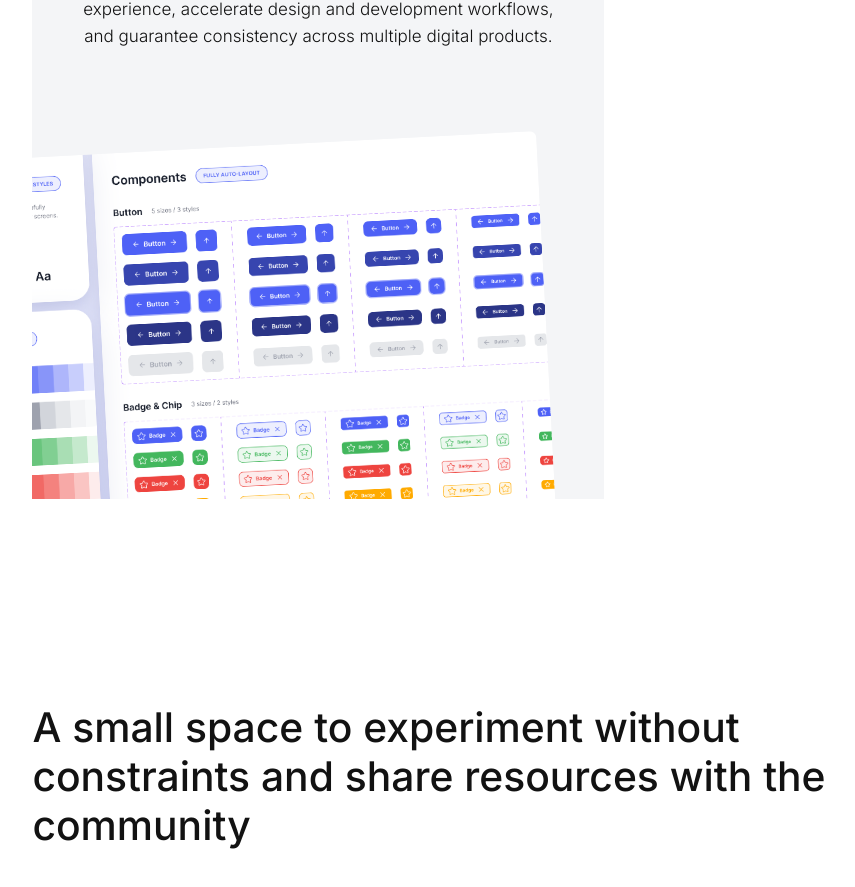
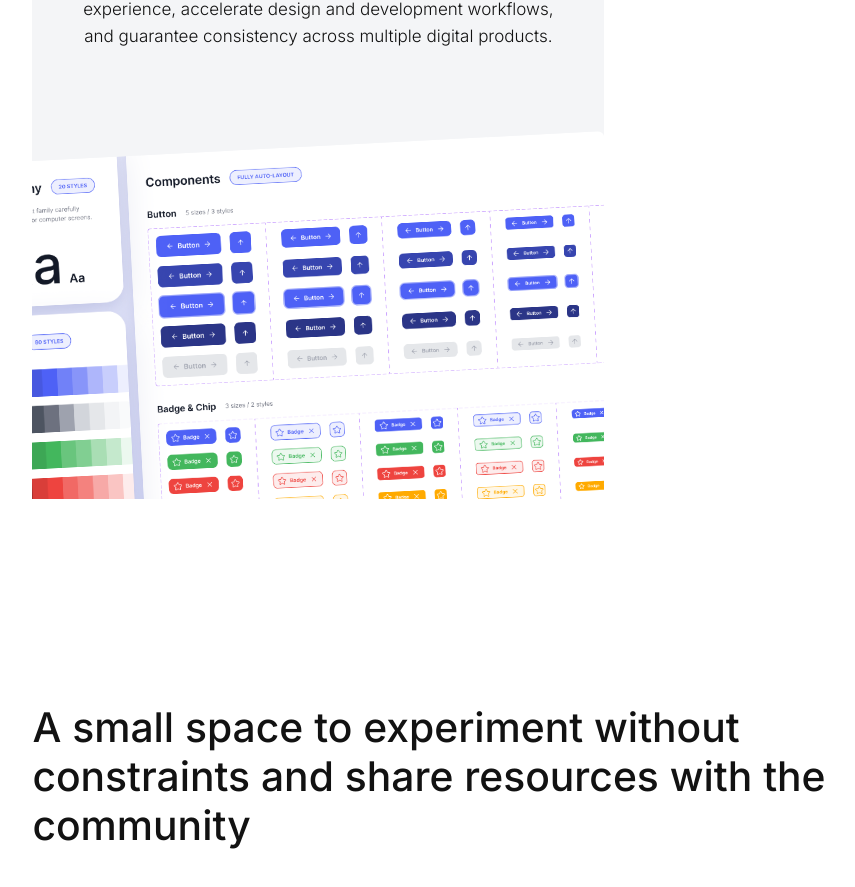
Before and after one commit to alexmeron/mefaltaunpixel, a React (Vite) app: page /en in a window 1280 px wide. Shown: the part 1639-2526 px from the top of the page, without its empty margins (22-877 px from the left). Built offline with nearby package versions, Linux system fonts and the light colour scheme; no server answers.

Commit message:
Remove topbar width limit and restrict Helix image width on desktop

```diff
--- a/src/index.css
+++ b/src/index.css
@@ -203,9 +203,6 @@ img {
 }
 
 .header-inner {
-  max-width: 1680px;
-  margin-left: auto;
-  margin-right: auto;
   display: flex;
   justify-content: space-between;
   align-items: center;
@@ -680,6 +677,7 @@ img {
   left: -80px;
   top: 48px;
   width: calc(100% + 80px);
+  max-width: 1000px;
   height: 100%;
   object-fit: cover;
   object-position: center;
```
